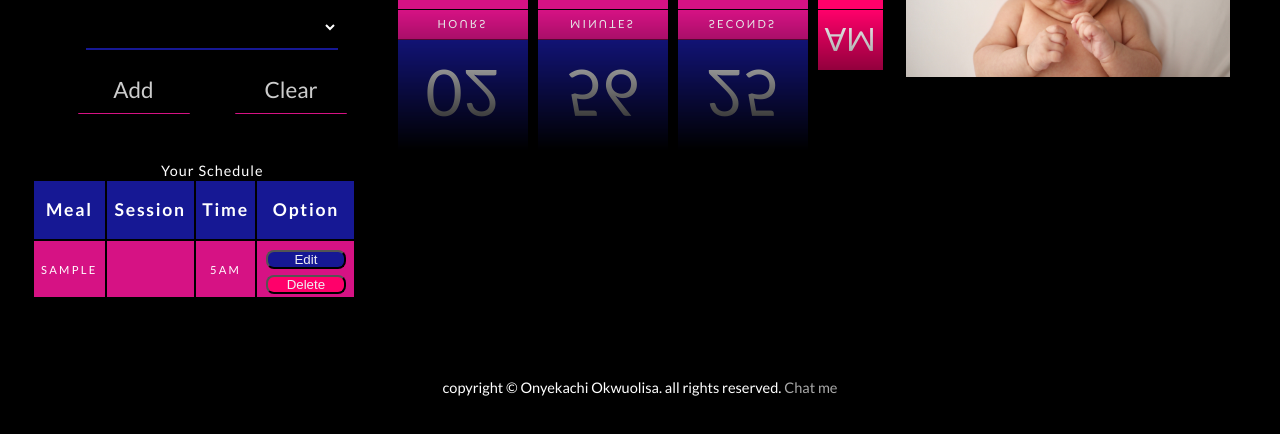
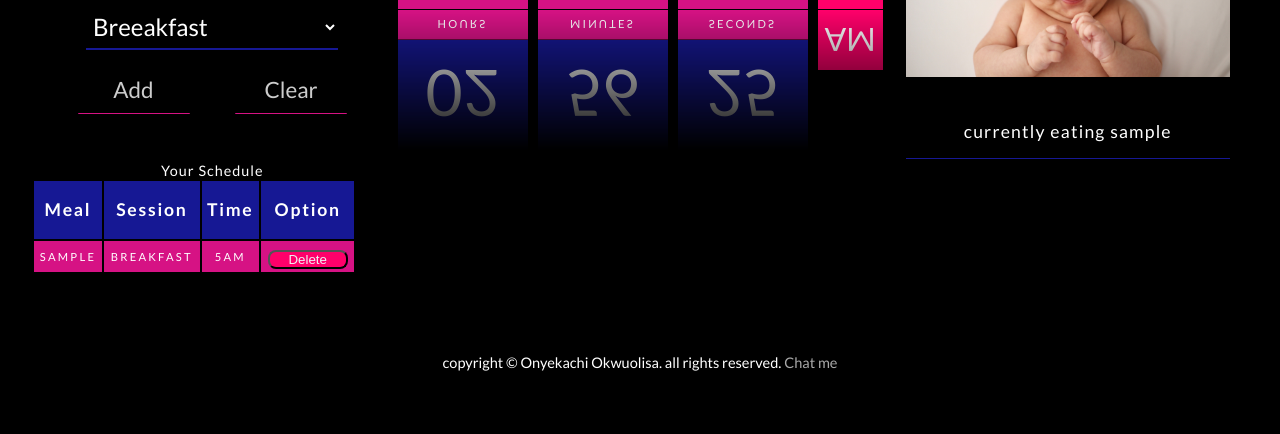
Before and after one commit to on2onyekachi/meal-scheduler, a plain HTML site: page index.html in a window 1280 px wide. Both pictures are taken after typing "5", "Sample" into the empty fields and a click on the button "Add". Shown: the part 348-782 px from the top of the page. Drawn offline with Linux system fonts and the light colour scheme; a web font is replaced by a local one.

Commit message:
show schedule done

```diff
--- a/index.html
+++ b/index.html
@@ -31,10 +31,9 @@
                                         <option value="pm">PM</option>
                                     </select>
                                 </div>
-                                <input id="food-choice" type="" class="input"  maxlength="10" placeholder="Type in food. e.g rice">
+                                <input id="food-choice" type="" class="input"  maxlength="23" pattern="[a-zA-Z]" placeholder="Type in food. e.g rice">
                                 <select name="FOOD" id="food-section-choice" class="input">
-                                    <option selected></option>
-                                    <option value="breakfast">Breeakfast</option>
+                                    <option selected value="breakfast">Breeakfast</option>
                                     <option value="lunch">Lunch</option>
                                     <option value="dinner">Dinner</option>
                                 </select>
@@ -74,8 +73,8 @@
                         <div class="img-container">
                             <div class="project-img" id="food-image" style="background-image: url('images/main.jpg');">
                             </div>
-                            <h2><strong id="food-section"></strong></h2>
-                            <h2><span id="choicefood"></span><span id="food-section"></span></h2>
+                            <h2><strong id="food-section"><span></span></strong></h2>
+                            <h2 class="show-line"><span id="choicefood"></span></h2>
                         </div>
                     </div>
                 </div>
--- a/stylesheet/css/main.css
+++ b/stylesheet/css/main.css
@@ -132,6 +132,14 @@ body{
     text-transform: capitalize;
     margin-bottom: 1rem;
     color: #fff;
+    transition: all 0.3s;
+}
+.img-container .show-line{
+    border-bottom: 1px solid rgb(22, 24, 148);
+    padding-bottom: 1rem;
+    text-transform: lowercase;
+    font-size: 1.1rem;
+    letter-spacing: 1.2px;
 }
 
 .img-container .project-img{
@@ -139,15 +147,13 @@ body{
 	height: 15rem;
 	background-size: 100% auto;
 	margin-bottom: 2rem;
-	/* box-shadow: 0.1rem 0.2rem 0.3rem rgba(207, 204, 204, 0.781); */
 	background-position: center;
     background-repeat: no-repeat;
     filter: grayscale(0);
-	transition: all 3s;
+    transition: all 3s;
 }
 .img-container .project-img:hover {
     filter: grayscale(100%);
-    /* background-position: bottom; */
 }
 .row .input-container {
     width: 100%;
@@ -195,23 +201,10 @@ thead {
     border-collapse: collapse;
     padding: 0.2rem;
 }
-.table-body .edit-button{
-    color: rgb(240, 240, 245);
-    width: 80px;
-    margin-top: 6px;
-    /* border: 2px solid rgb(22, 24, 148); */
-    /* background-color: transparent; */
-    /* border-bottom: 1px solid rgb(22, 24, 148); */
-    border-radius: 0.5rem;
-    background-color: rgb(22, 24, 148)
-}
 .table-body .delete-button{
     color: rgb(240, 240, 245);
     width: 80px;
     margin-top: 6px;
-    /* border: 2px solid rgb(22, 24, 148); */
-    /* background-color: transparent; */
-    /* border-bottom: 1px solid rgb(22, 24, 148); */
     border-radius: 0.5rem;
     background-color: #ff006a;
 }
@@ -257,12 +250,14 @@ thead {
     margin-bottom: 2rem;
     visibility: visible;
     display: block;
+    transition: all 0.3s;
 }
 .success{
     color: green;
     margin-bottom: 2rem;
     visibility: visible;
     display: block;
+    transition: all 0.3s;
 }
 .message{
     margin-bottom: 2rem;
--- a/stylesheet/js/main.js
+++ b/stylesheet/js/main.js
@@ -19,11 +19,15 @@
         let todate  = date.getDate();
             //  whole day format.
         let tdate =  day + " " + todate + " " +  month + ", " + year;
-        console.log(tdate);
         showday.innerHTML =tdate;
     }
 
     showDate();
+    let h;
+    let m;
+    let s;
+    let sd;
+    // to set to 12 ho
 
     function showClock() {
         const  hour         = document.querySelector("#hour");
@@ -32,10 +36,10 @@
         const  section      = document.querySelector("#section");
 
         const date = new Date( );
-        let h    = date.getHours();
-        let m    = date.getMinutes();
-        let s    = date.getSeconds();
-        let sd   =  'am';
+        h    = date.getHours();
+        m    = date.getMinutes();
+        s    = date.getSeconds();
+        sd   =  'am';
         // to set to 12 hours clock.
         if(h > 12) {
             h = h - 12;
@@ -46,8 +50,8 @@
         m = (m < 10) ? "0" + m : m;
         s = (s < 10) ? "0" + s : s;
 
-        // console.log(h, m, s, sd);
-        showImage(h, m, s, sd);
+        // showImage(m,sd);
+        // console.log(m , 'showClock', sd);
 
         hour.innerHTML = h;
         minute.innerHTML = m;
@@ -58,19 +62,6 @@
     }
     showClock()
 
-    function showImage(h, m, s, sd) {
-        const  image        = document.querySelector("#food-image");
-        const  foodsec      = document.querySelector("#food-section");
-
-        // image setup
-        image.style.backgroundImage = "url('images/main.jpg')";
-        foodt = '';
-        (h == 8 && sd == 'pm') && (image.style.backgroundImage = "url('images/food.jpg')")  ? foodt = 'breakfast time' : '';
-        (h == 14 && sd == 'am') && (image.style.backgroundImage = "url('images/food1.jpg')") ? foodt = 'lunch time'     : '';
-        (h == 20 && sd == 'am') && (image.style.backgroundImage = "url('images/food2.jpg')") ? foodt = 'dinner time'    : '';
-
-        foodsec.innerHTML = foodt;
-    }
 
     let showError = document.querySelector("#error-message");
     let schduleObject = {};
@@ -78,9 +69,23 @@
     function checkDetail() {
         let  timeChoice          = document.querySelector("#time-choice").value;
         let  foodChoice          = document.querySelector("#food-choice").value;
-        console.log('food', foodChoice, timeChoice);
-        if(!timeChoice || !foodChoice ){
-            setErrorMesage(showError, 'Incorrect input');
+        let  foodSectionChoice   = document.querySelector("#food-section-choice").value;
+        var re = /^[A-Za-z]+$/;
+        // console.log('food', foodChoice, timeChoice);
+        if(!timeChoice || !foodChoice || !foodSectionChoice ){
+            setErrorMesage(showError, 'Incomplete input');
+            return false;
+        }
+        if(timeChoice.length > 2){
+            setErrorMesage(showError, 'invalid time');
+            return false;
+        }
+        if(timeChoice < 1 || timeChoice > 12){
+            setErrorMesage(showError, 'time should be between 1 and 12');
+            return false;
+        }
+        if(!re.test(foodChoice)){
+            setErrorMesage(showError, 'invalid food name');
             return false;
         }
         else{
@@ -90,16 +95,14 @@
     }
     function setErrorMesage(showError, message){
         showError.innerHTML = message;
-        console.log(showError);
         showError.className = "error h5";
     }
     function setSuccessMesage(showError, message){
         showError.innerHTML = message;
-        console.log(showError);
         showError.className = "success h5";
     }
 
-
+console
     function init() {
         document.querySelector("#table-body").innerHTML = ''
         if(localStorage.foodStorage){
@@ -111,6 +114,8 @@
                 let  timeChoice          = schduleObject[index].timechoice;
 
                 tableCellData(timeChoice, sectionChoice, foodSectionChoice, foodChoice);
+                // showImage(timeChoice, sectionChoice, foodChoice, foodSectionChoice);
+                // console.log('init', timeChoice, sectionChoice, foodChoice, foodSectionChoice);
             }
         }
     }
@@ -121,7 +126,6 @@
         let  foodChoice          = document.querySelector("#food-choice").value;
         let  sectionChoice       = document.querySelector("#section-choice").value;
         let  timeChoice          = document.querySelector("#time-choice").value;
-        console.log(foodSectionChoice, foodChoice, sectionChoice, timeChoice);
 
         let schduleObj = { timechoice: timeChoice, sectionchoice: sectionChoice, foodchoice: foodChoice, foodsectionchoice: foodSectionChoice, };
         schduleObject[myindex]=schduleObj
@@ -129,6 +133,8 @@
         tableCellData(timeChoice, sectionChoice, foodSectionChoice, foodChoice);
         document.querySelector("#food-choice").value = '';
         document.querySelector("#section-choice").selectIndex = 0;
+        // showImage(timeChoice, sectionChoice, foodChoice, foodSectionChoice);
+        // console.log('addtoshc', timeChoice, sectionChoice, foodChoice, foodSectionChoice);
     }
 
     function tableCellData(timeChoice, sectionChoice, foodChoice, foodSectionChoice){
@@ -144,10 +150,31 @@
         firstCell.innerHTML     = foodSectionChoice;
         secondCell.innerHTML    = foodChoice;
         thirdCell.innerHTML     = timeChoice + sectionChoice;
-        forthCell.innerHTML     = `<button onclick="editClick()"; class="edit-button">Edit</button><br/><button onclick="deleteRow(${myindex})"; class="delete-button">Delete</button>`;
-        console.log('index: ',myindex)
-        myindex = myindex + 1
+        forthCell.innerHTML     = `<button onclick="deleteRow(${myindex})"; class="delete-button">Delete</button>`;
+        myindex = myindex + 1;
+        showImage(timeChoice, sectionChoice, foodChoice, foodSectionChoice);
+        console.log('tableCell', timeChoice, sectionChoice, foodChoice, foodSectionChoice);
     }
+
+    function showImage(timeChoice, sectionChoice, foodSectionChoice , foodChoice) {
+        const  image        = document.querySelector("#food-image");
+        const  foodsec      = document.querySelector("#food-section");
+        const  choiceFood      = document.querySelector("#choicefood");
+        console.log('showImage suuu', timeChoice, sectionChoice, foodSectionChoice  , foodChoice, );
+        console.log('showImage time', m , sd);
+        console.log('showImage time all', h, m, s, sd, hour,)
+        // image setup
+        image.style.backgroundImage = "url('images/main.jpg')";
+        foodt = '';
+        let isTime = (9 == timeChoice && sd == sectionChoice) ;
+        (isTime) && (sd == 'am') && (image.style.backgroundImage = "url('images/food.jpg')")  ? foodt = foodSectionChoice + ' time' : '';
+        (isTime) && (sd == 'pm') && (image.style.backgroundImage = "url('images/food1.jpg')")  ? foodt = foodSectionChoice + ' time' : '';
+        (isTime) && (sd == 'pm' && timeChoice > 7) && (image.style.backgroundImage = "url('images/food2.jpg')")  ? foodt = foodSectionChoice + ' time' : '';
+
+        foodsec.innerHTML = foodt;
+        choiceFood.innerHTML = 'Currently eating ' + foodChoice;
+    }
+
 
     function deleteRow(rowid)  {
         var row = document.getElementById(rowid);
```
